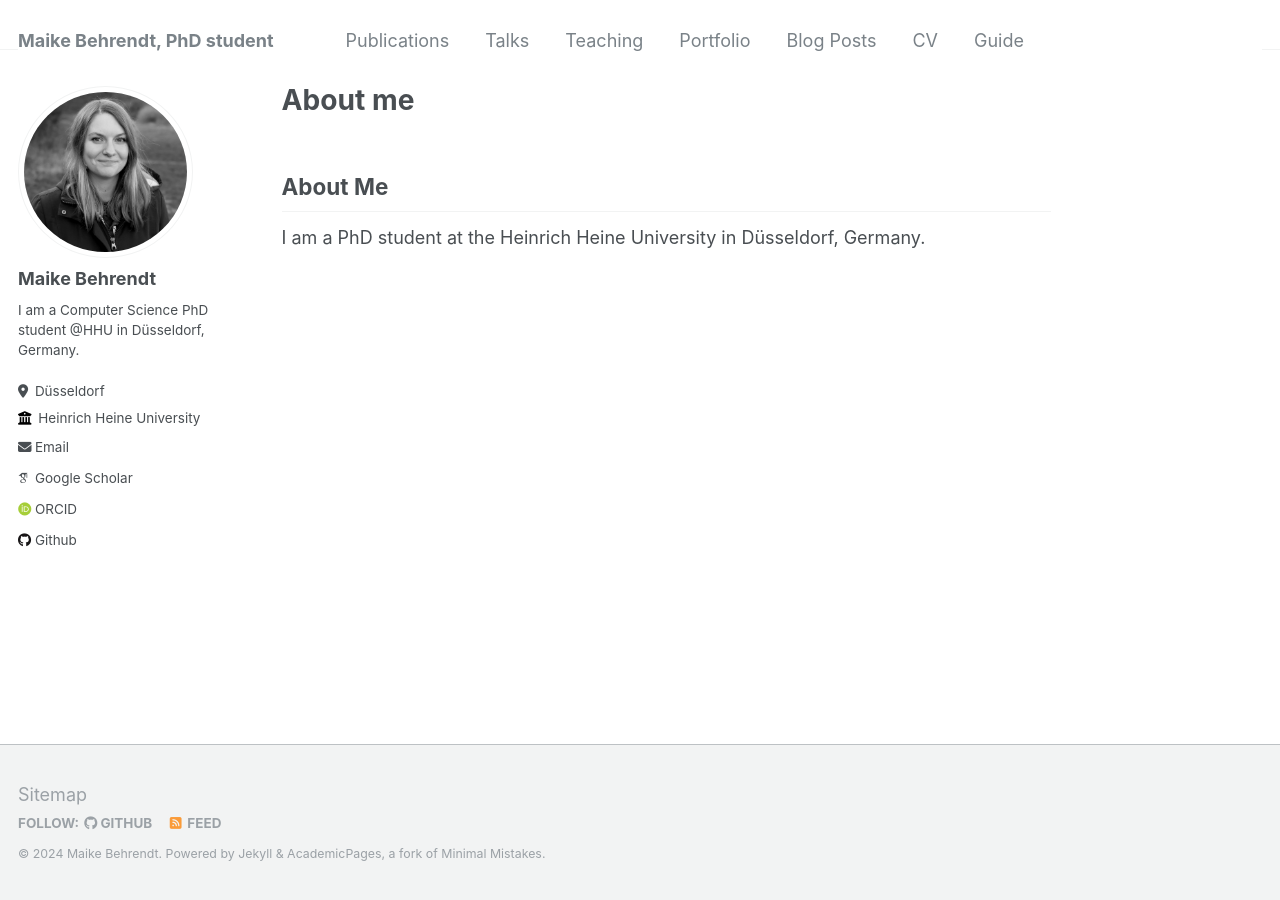
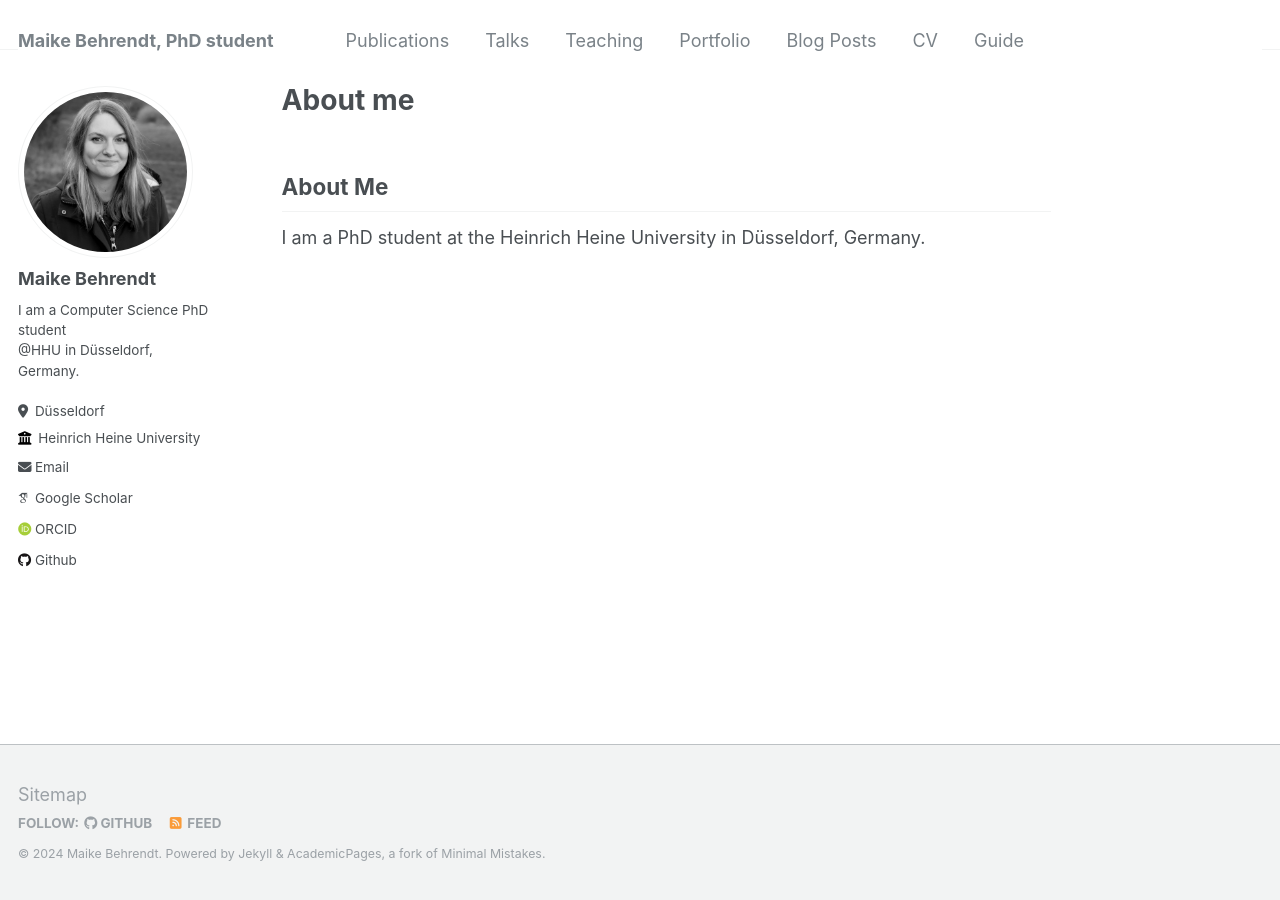
Before and after one commit to mabehrendt/mabehrendt.github.io, a Jekyll site: the page built from _pages/about.md, in a window 1280 px wide. Built offline with Jekyll 4.4.1, drawn with Linux system fonts in a browser that asks for light colours; some web fonts are replaced.

```diff
--- a/_config.yml
+++ b/_config.yml
@@ -24,7 +24,7 @@ author:
   avatar           : "profile.png"
   name             : "Maike Behrendt"
   pronouns         : # example: "she/her"
-  bio              : "I am a Computer Science PhD student @HHU in Düsseldorf, Germany."
+  bio              : "I am a Computer Science PhD student<br>@HHU in Düsseldorf, Germany."
   location         : "Düsseldorf"
   employer         : "Heinrich Heine University"
   uri              : # URL
```
